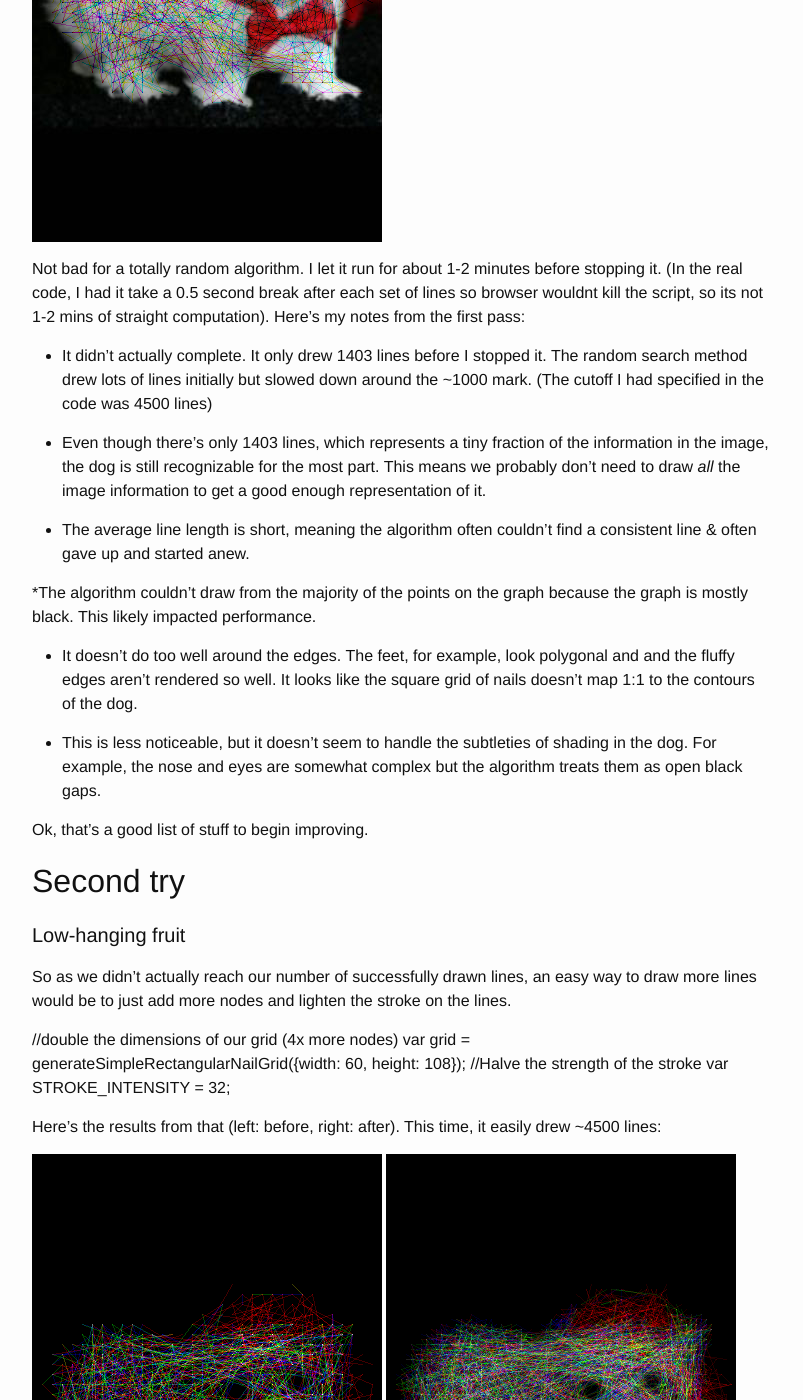
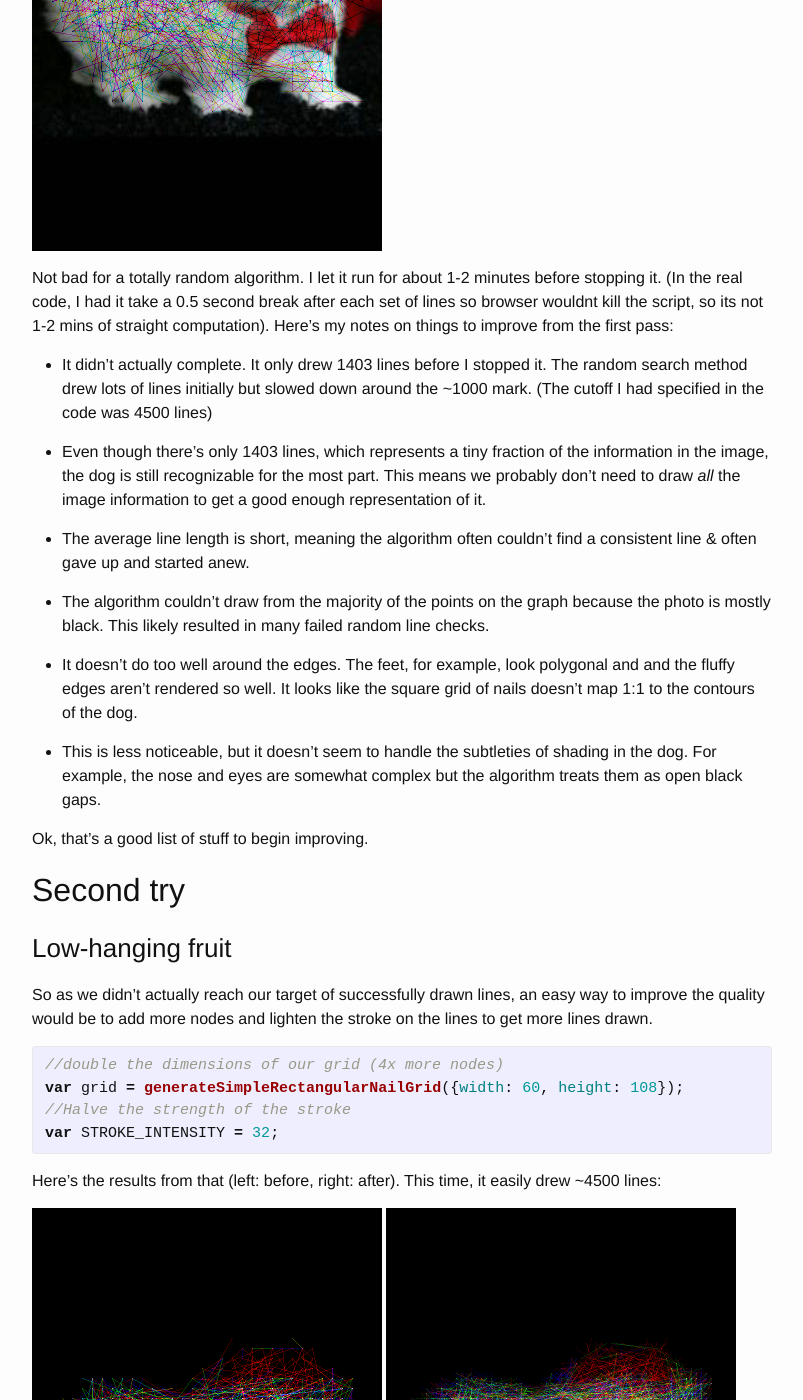
Before and after one commit to rewonc/rewonc.github.io-deprecated, a Jekyll site: the page built from _posts/2014-11-03-A-thousand-nails-and-three-threads.markdown, in a window 1280 px wide and 1400 px high, scrolled down 3195 px. Shown: the whole window, without its empty margins (238-1041 px from the left). Built offline with Jekyll 4.4.1, drawn with Linux system fonts in a browser that asks for light colours; some of the changed text lies outside the part shown.

Commit message:
add image

```diff
--- a/_posts/2014-11-03-A-thousand-nails-and-three-threads.markdown
+++ b/_posts/2014-11-03-A-thousand-nails-and-three-threads.markdown
@@ -64,14 +64,14 @@
 
 Here's what this algorithm draws when applied to an image of... can you guess?
 
-####First try render
+###First try render
 ![Little doggy woggy]({{ site.url }}/img/doggy-1403.png)
 
 Did you guess... some kind of animal, wearing a bow? A puppy perhaps? Good job! Here's the source image showing the subtractions the algorithm has made from this ridiculously cute dog:
 
 ![Little doggy woggy source]({{site.url}}/img/doggysrc.png)
 
-Not bad for a totally random algorithm. I let it run for about 1-2 minutes before stopping it. (In the real code, I had it take a 0.5 second break after each set of lines so browser wouldnt kill the script, so its not 1-2 mins of straight computation). Here's my notes from the first pass:
+Not bad for a totally random algorithm. I let it run for about 1-2 minutes before stopping it. (In the real code, I had it take a 0.5 second break after each set of lines so browser wouldnt kill the script, so its not 1-2 mins of straight computation). Here's my notes on things to improve from the first pass:
 
 * It didn't actually complete. It only drew 1403 lines before I stopped it. The random search method drew lots of lines initially but slowed down around the ~1000 mark. (The cutoff I had specified in the code was 4500 lines)
 
@@ -79,7 +79,7 @@
 
 * The average line length is short, meaning the algorithm often couldn't find a consistent line & often gave up and started anew.
 
-*The algorithm couldn't draw from the majority of the points on the graph because the graph is mostly black. This likely impacted performance.
+* The algorithm couldn't draw from the majority of the points on the graph because the photo is mostly black. This likely resulted in many failed random line checks.
 
 * It doesn't do too well around the edges. The feet, for example, look polygonal and and the fluffy edges aren't rendered so well. It looks like the square grid of nails doesn't map 1:1 to the contours of the dog.
 
@@ -88,14 +88,16 @@
 Ok, that's a good list of stuff to begin improving.
 
 ##Second try
-####Low-hanging fruit
 
-So as we didn't actually reach our number of successfully drawn lines, an easy way to draw more lines would be to just add more nodes and lighten the stroke on the lines.
+###Low-hanging fruit
 
+So as we didn't actually reach our target of successfully drawn lines, an easy way to improve the quality would be to add more nodes and lighten the stroke on the lines to get more lines drawn.
+{% highlight javascript %}
 //double the dimensions of our grid (4x more nodes)
 var grid = generateSimpleRectangularNailGrid({width: 60, height: 108});
 //Halve the strength of the stroke
 var STROKE_INTENSITY = 32;
+{% endhighlight %}
 
 Here's the results from that (left: before, right: after).  This time, it easily drew ~4500 lines:
 
@@ -104,5 +106,24 @@
 
 And the original subtraction:
 
-![Little doggy woggy]({{ site.url }}/img/doggy-src.png)
+![Little doggy woggy]({{ site.url }}/img/doggysrc.png)
 ![Higher res doggy woggy]({{ site.url }}/img/doggy-double.png)
+
+Ok, getting better. Now lets tackle a bigger problem.
+
+### Non-random guessing
+Looking at the profile of the photo in a program like [pixlr](http://apps.pixlr.com/editor/), you can see that a very large percentage of the pixels have intensities close to zero, and our algorithm is spending a lot of time guessing those pixels and checking if they work.
+
+![pixlr img]({{ site.url }}/img/puppylvls.jpg)
+
+Additionally, the algorithm isn't spending time on the areas that need it. It draws a lot of additional lines in the body even though the marginal benefit of those lines are very low, and doesn't fill out areas in the feet that would make the whole thing look better.
+
+
+
+## Third try
+
+#### Real life modeling
+
+#### Semi-random, organic node placement
+
+#### Averaging over pixel groups
```
Also changed, not shown: other parts of _posts/2014-11-03-A-thousand-nails-and-three-threads.markdown (+1 -1 lines), img/puppylvls.jpg (added).
